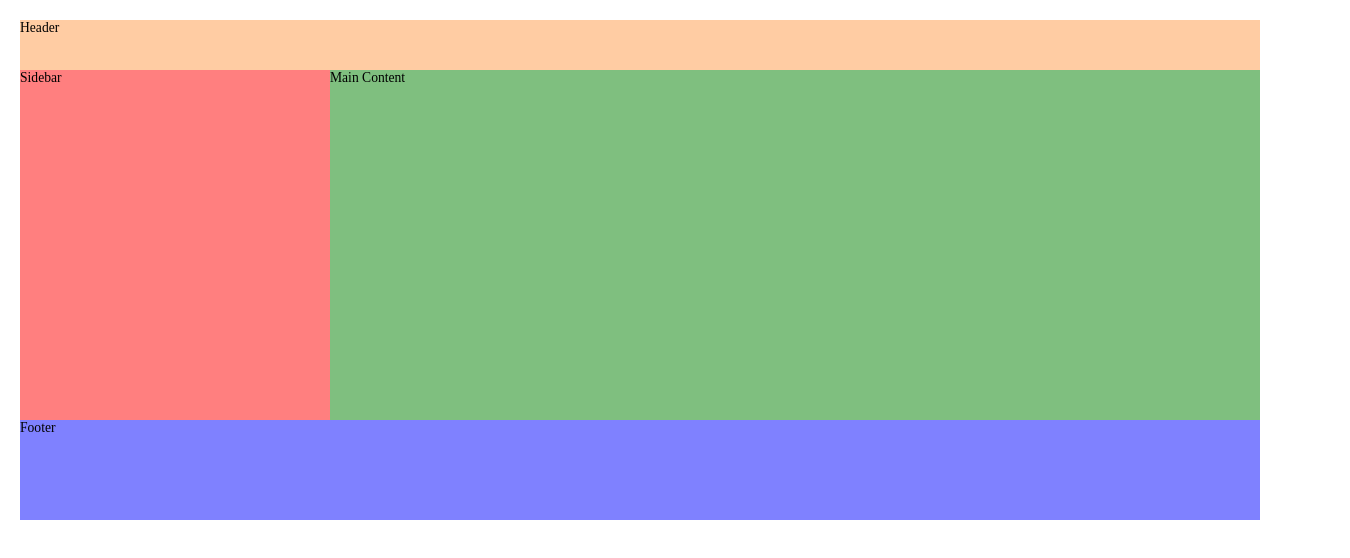
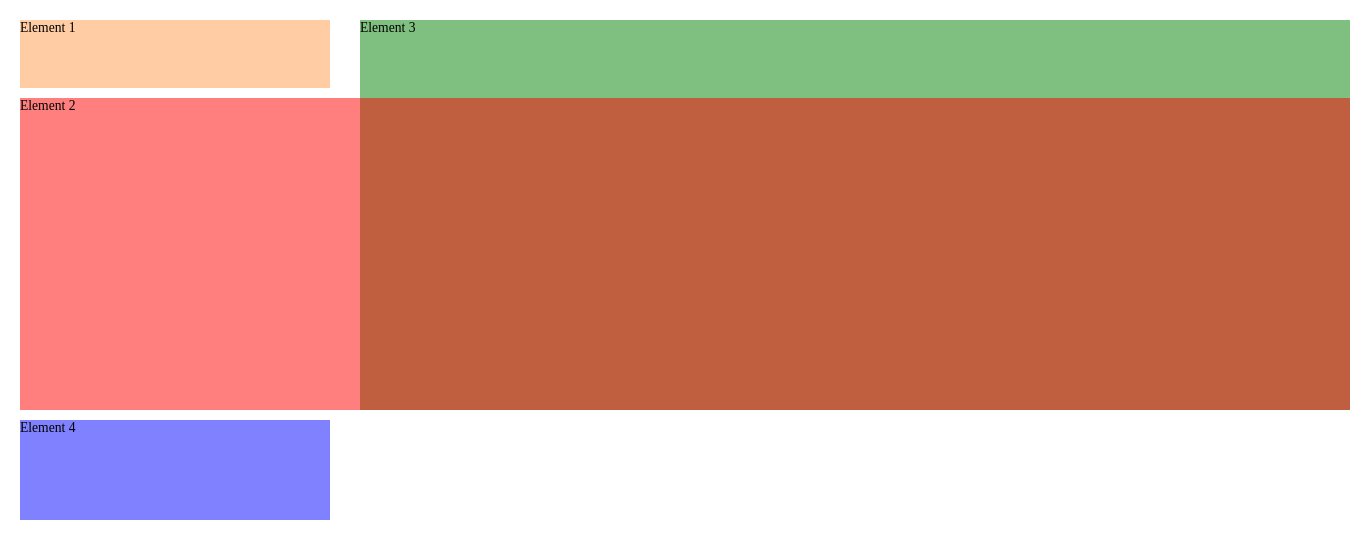
Before and after one commit to butterbeetle/css-practice, a React (Create React App) app: page /grid in a window 1280 px wide. Shown: the top 558 px of the page, 1350 px wide, since content can reach past the window. Built offline with nearby package versions, Linux system fonts and the light colour scheme.

Commit message:
[61] gap 활용해서 간격 주기

```diff
--- a/src/examplar/GridExam.js
+++ b/src/examplar/GridExam.js
@@ -2,19 +2,19 @@ import classes from "./GridExam.module.css";
 
 const GridExam = () => {
   return (
+    <div className={classes.container}>
+      <div className={classes.el1}>Element 1</div>
+      <div className={classes.el2}>Element 2</div>
+      <div className={classes.el3}>Element 3</div>
+      <div className={classes.el4}>Element 4</div>
+    </div>
+
     // <div className={classes.container}>
-    //   <div className={classes.el1}>Element 1</div>
-    //   <div className={classes.el2}>Element 2</div>
-    //   <div className={classes.el3}>Element 3</div>
-    //   <div className={classes.el4}>Element 4</div>
+    //   <div className={classes.header}>Header</div>
+    //   <div className={classes.sidebar}>Sidebar</div>
+    //   <div className={classes.mainContent}>Main Content</div>
+    //   <div className={classes.footer}>Footer</div>
     // </div>
-
-    <div className={classes.container}>
-      <div className={classes.header}>Header</div>
-      <div className={classes.sidebar}>Sidebar</div>
-      <div className={classes.mainContent}>Main Content</div>
-      <div className={classes.footer}>Footer</div>
-    </div>
   );
 };
 
--- a/src/examplar/GridExam.module.css
+++ b/src/examplar/GridExam.module.css
@@ -1,4 +1,4 @@
-/* .container {
+.container {
   margin: 20px;
   display: grid;
   height: 500px;
@@ -8,6 +8,9 @@
     [row-1-start]5rem
     [row-1-end row-2-start]minmax(10px, auto)
     [row-2-end row-3-start]100px;
+  /* grid-column-gap: 20px;
+  grid-row-gap: 10px; */
+  grid-gap: 10px 30px;
 }
 
 .el1 {
@@ -16,26 +19,25 @@
 
 .el2 {
   background: rgba(255, 0, 0, 0.5);
-  grid-column-start: 1;
-  grid-column-end: -1;
-  grid-row-start: row-2-start;
-  grid-row-end: span 1;
+  grid-column: 1/-1;
+  grid-row: row-2-start / span 1;
   z-index: 10;
 }
 
 .el3 {
   background: rgba(0, 128, 0, 0.5);
-  grid-column-start: 2;
+  /* grid-column-start: 2;
   grid-column-end: span 3;
   grid-row-start: row-1-start;
-  grid-row-end: row-2-end;
+  grid-row-end: row-2-end; */
+  grid-area: row-1-start / 2 / row-2-end / span 3;
 }
 
 .el4 {
   background: rgba(0, 4, 255, 0.5);
-} */
+}
 
-.container {
+/* .container {
   margin: 20px;
   display: grid;
   height: 500px;
@@ -60,4 +62,4 @@
 .footer {
   background: rgba(0, 4, 255, 0.5);
   grid-column: 1/5;
-}
+} */
```
